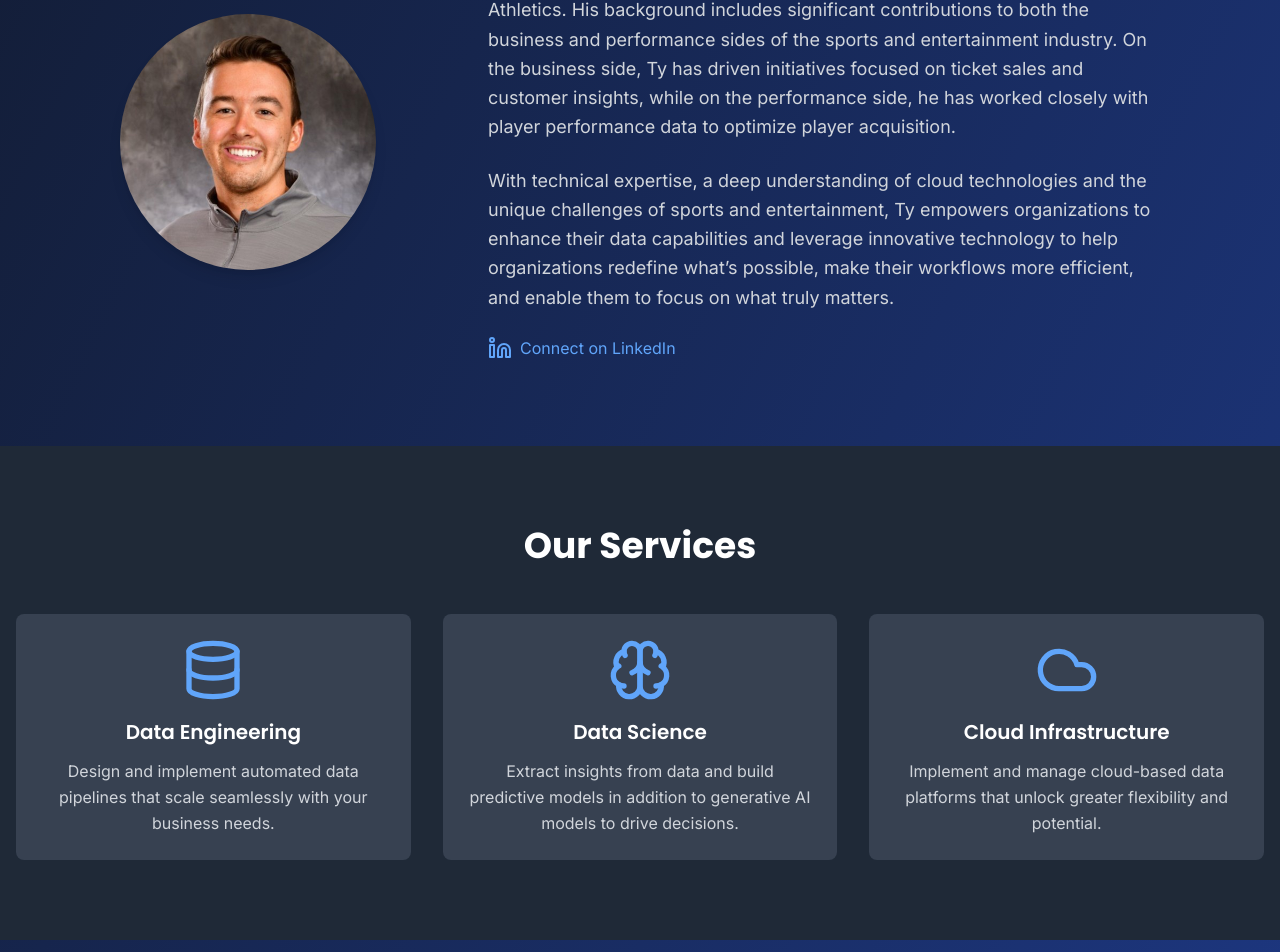
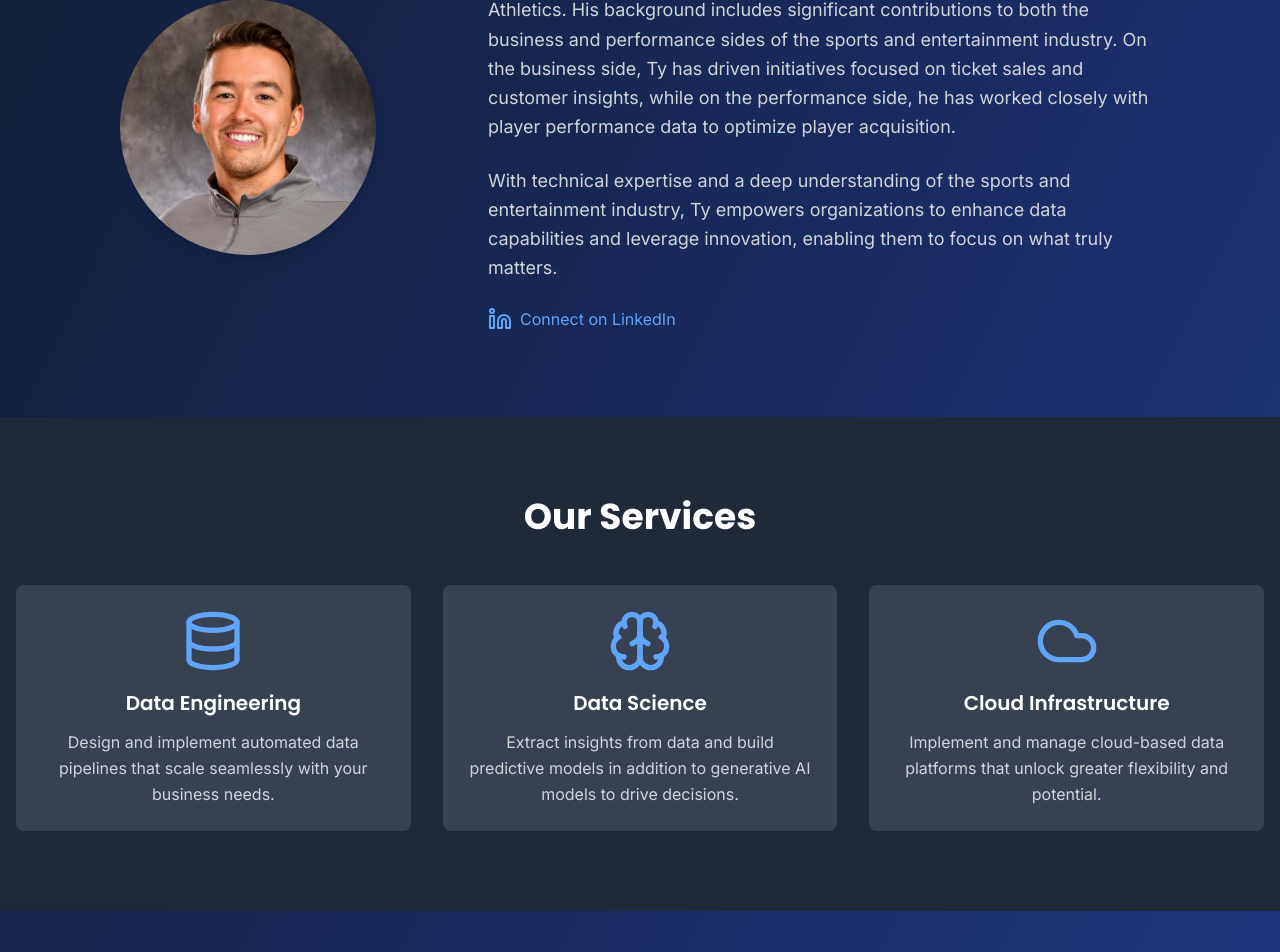
Before and after one commit to Walters-Data-Solutions/waltersdatasolutions.com, a Next.js app: page / in a window 1280 px wide. Shown: the part 1006-1958 px from the top of the page. Built offline with nearby package versions, Linux system fonts and the light colour scheme.

Commit message:
Update About.tsx

```diff
--- a/app/components/About.tsx
+++ b/app/components/About.tsx
@@ -27,11 +27,9 @@ export default function About() {
                 data to optimize player acquisition.
             </p>
                         <p className="text-gray-700 dark:text-gray-300 text-lg leading-relaxed mb-6">
-              With technical expertise, a deep understanding of cloud technologies and the unique challenges of sports and entertainment,
-              Ty empowers organizations to enhance their data capabilities and
-              leverage innovative technology to help organizations
-               redefine what’s possible, make their workflows more efficient, and enable them to focus on what truly matters.
-            </p>
+                    With technical expertise and a deep understanding of the sports and entertainment industry,
+                  Ty empowers organizations to enhance data capabilities and leverage innovation, enabling them to focus on what truly matters.
+                          </p>
             <a
               href="https://www.linkedin.com/in/ty-walters"
               target="_blank"
```
